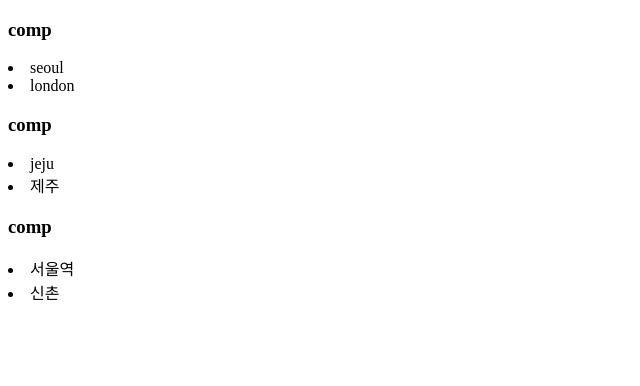
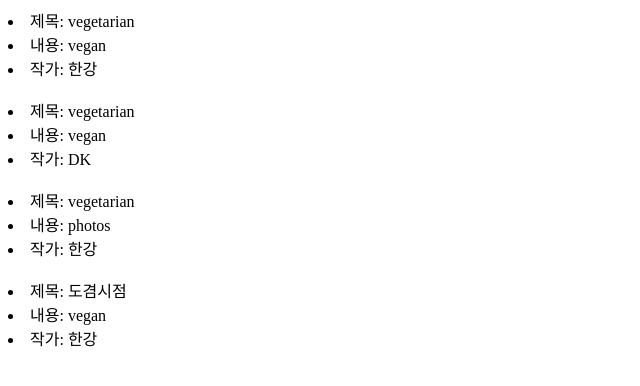
Before and after one commit to Jin19121/react20241105, a React (Vite) app: page / in a window 1280 px wide. Shown: the top 386 px of the page, without its empty margins (0-640 px from the left). Built offline with nearby package versions, Linux system fonts and the light colour scheme.

Commit message:
param 기본값 연습

```diff
--- a/src/main.jsx
+++ b/src/main.jsx
@@ -1,9 +1,9 @@
 import { StrictMode } from "react";
 import { createRoot } from "react-dom/client";
-import MyApp19 from "./apps/MyApp19.jsx";
+import MeApp19 from "./practice/MeApp19.jsx";
 
 createRoot(document.getElementById("root")).render(
   <StrictMode>
-    <MyApp19 />
+    <MeApp19 />
   </StrictMode>,
 );
--- /dev/null
+++ b/src/practice/MeApp19.jsx
@@ -0,0 +1,27 @@
+import React from "react";
+
+function MyComp({ title = "도겸시점", content = "photos", author = "DK" }) {
+  return (
+    <div>
+      <li>제목: {title}</li>
+      <li>내용: {content}</li>
+      <li>작가: {author}</li>
+    </div>
+  );
+}
+
+function MeApp19(props) {
+  return (
+    <div>
+      <MyComp title={"vegetarian"} content={"vegan"} author={"한강"} />
+      <br />
+      <MyComp title={"vegetarian"} content={"vegan"} />
+      <br />
+      <MyComp title={"vegetarian"} author={"한강"} />
+      <br />
+      <MyComp content={"vegan"} author={"한강"} />
+    </div>
+  );
+}
+
+export default MeApp19;
```
